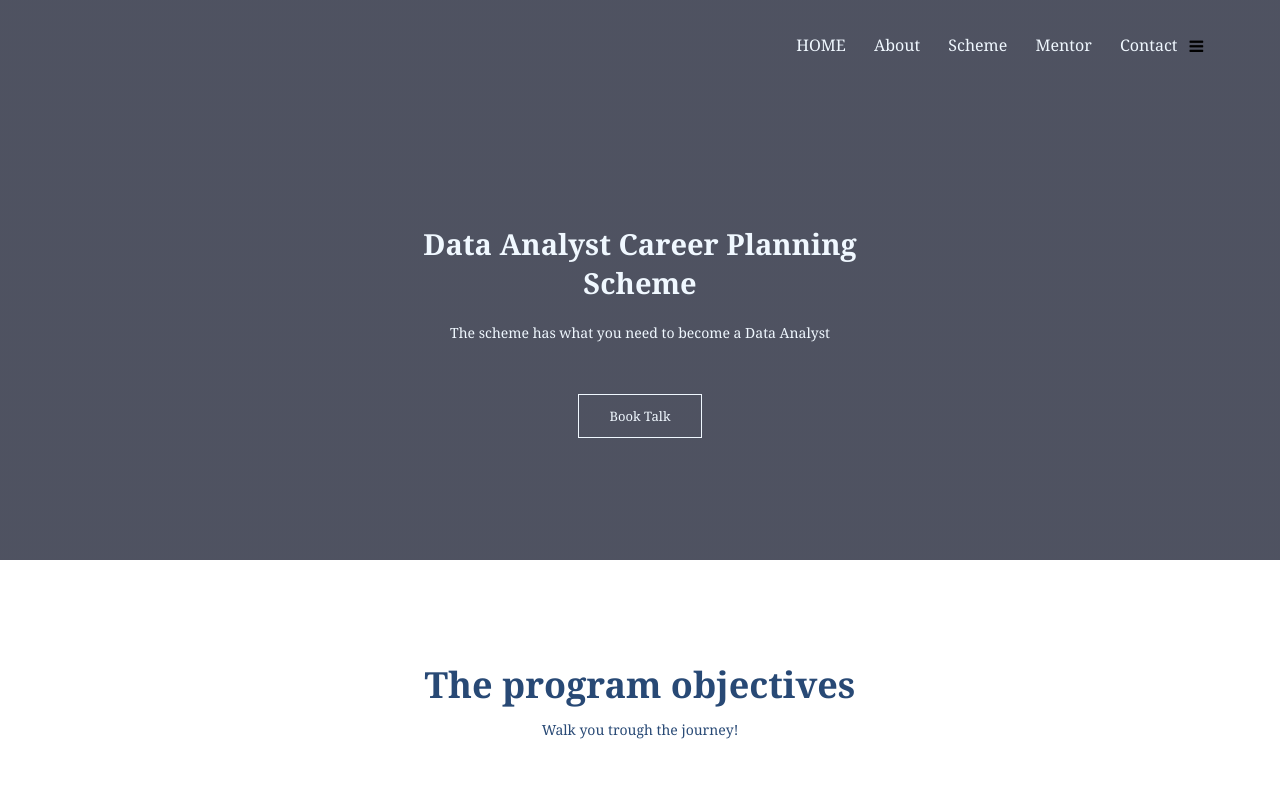
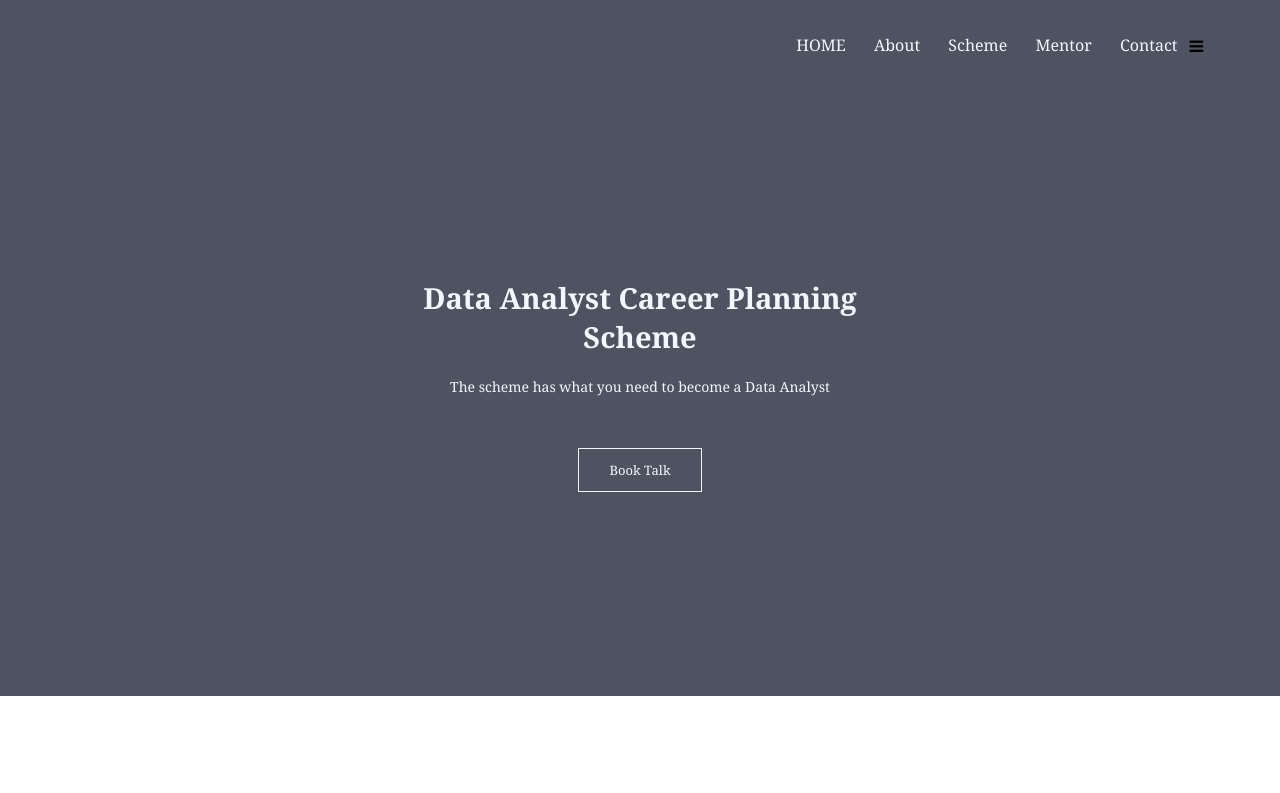
Before and after one commit to simofleanta/Mentoring-Scheme, a plain HTML site: page index.html in a window 1280 px wide. Shown: the top 793 px of the page. Drawn offline with Linux system fonts and the light colour scheme.

Commit message:
Add files via upload

```diff
--- a/style.css
+++ b/style.css
@@ -5,7 +5,7 @@
 }
 
 .header{
-    min-height: 70vh;
+    min-height: 87vh;
     width: 100%;
     background-image: linear-gradient(rgba(4,9,30,0.7),rgba(4,9,30,0.7)),url(images/smallpic.png);
     background-position: center;
```
